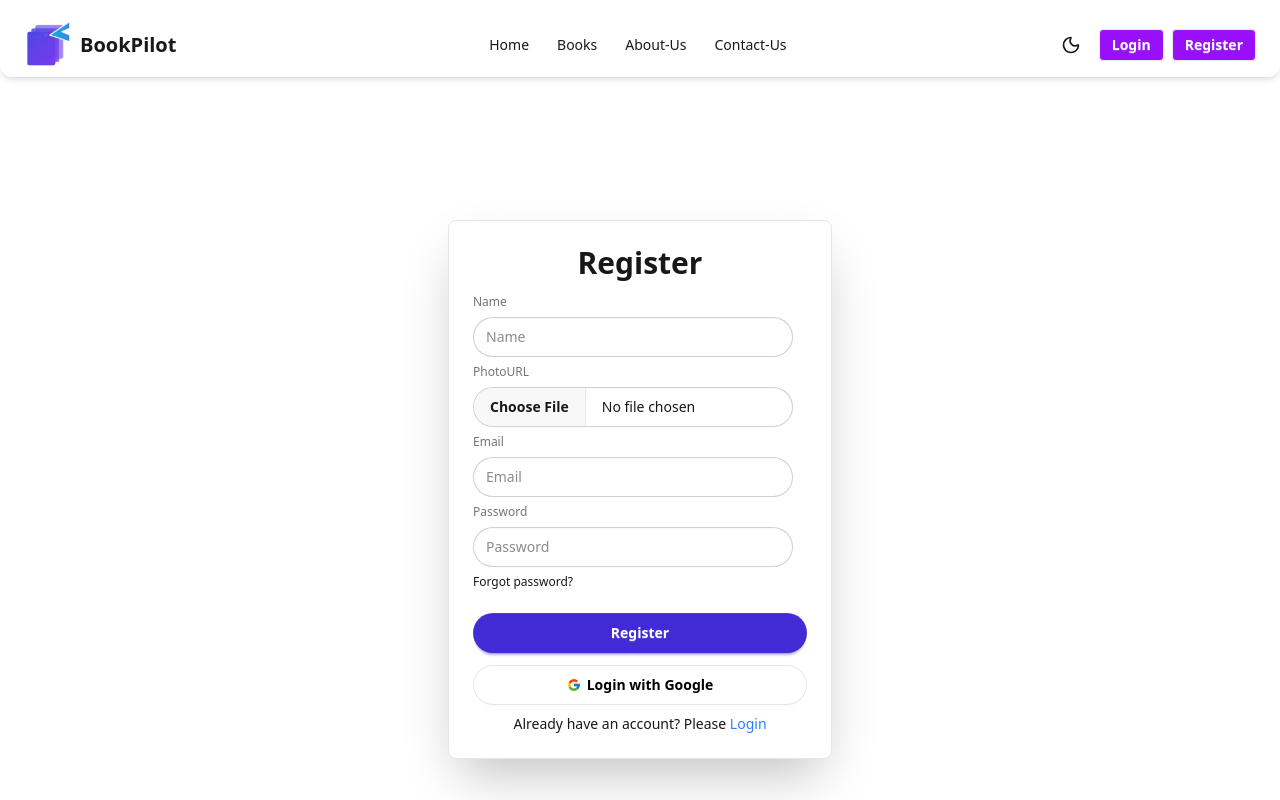
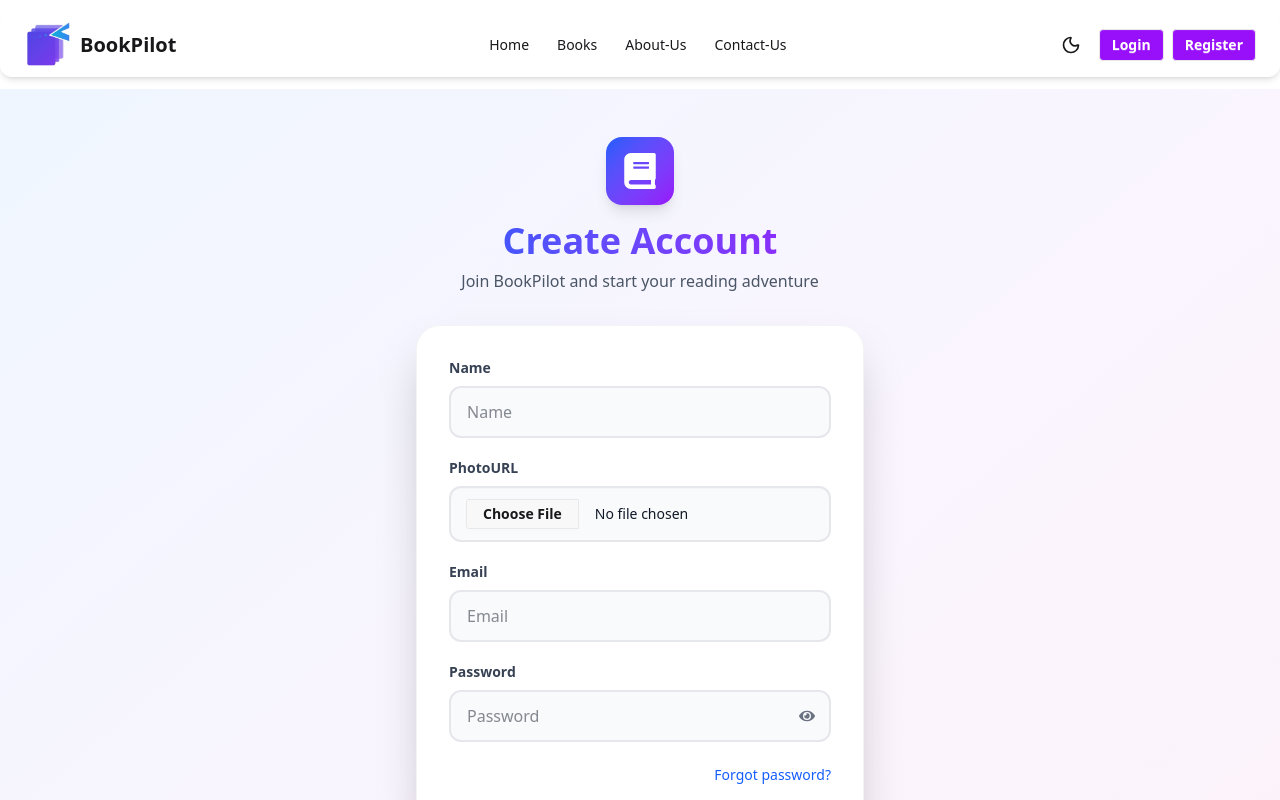
Before and after one commit to Fahim20223/bookpilot-client, a React (Vite) app: page /register in a window 1280 px wide. Shown: the top 800 px of the page. Built offline with nearby package versions, Linux system fonts and the light colour scheme; no server answers.

Commit message:
redeployed it

```diff
--- a/src/Auth/Register/Register.jsx
+++ b/src/Auth/Register/Register.jsx
@@ -1,13 +1,15 @@
-import React from "react";
+import React, { useState } from "react";
 import { useForm } from "react-hook-form";
 import { FcGoogle } from "react-icons/fc";
+import { FaEye, FaEyeSlash, FaBook } from "react-icons/fa";
 import { Link, useLocation, useNavigate } from "react-router";
 import useAuth from "../../hooks/useAuth";
-import axios from "axios";
 import { imageUpload, saveOrUpdateUser } from "../../utils";
 import { toast } from "react-toastify";
 
 const Register = () => {
+  const [showPassword, setShowPassword] = useState(false);
+
   const {
     register,
     handleSubmit,
@@ -46,49 +48,6 @@ const Register = () => {
       toast.error(error?.message);
     }
   };
-  // console.log("after register", data.photoURL[0]);
-  //   const profileImg = data.photoURL[0];
-
-  //   registerUser(data.email, data.password)
-  //     .then((result) => {
-  //       console.log(result.user);
-  //       //store the image in form data
-
-  //       const formData = new FormData();
-
-  //       formData.append("image", profileImg);
-
-  //       //send the photo to store and get the url
-  //       const image_API_URL = `https://api.imgbb.com/1/upload?key=${
-  //         import.meta.env.VITE_IMAGE_HOST_KEY
-  //       }`;
-
-  //       axios.post(image_API_URL, formData).then((res) => {
-  //         console.log("after image upload", res.data.data.url);
-
-  //         //update user profile to firebase
-  //         const userProfile = {
-  //           displayName: data.name,
-  //           photoURL: res.data.data.url,
-  //         };
-  //         updateUserProfile(userProfile)
-  //           .then(() => {
-  //             console.log("user profile updated done");
-  //             // Force refresh the user state
-  //             setUser({
-  //               ...result.user,
-  //               displayName: data.name,
-  //               photoURL: res.data.data.url,
-  //             });
-  //             navigate(location.state || "/");
-  //           })
-  //           .catch((error) => console.log(error));
-  //       });
-  //     })
-  //     .catch((error) => {
-  //       console.log(error);
-  //     });
-  // };
 
   const handleGoogleSignIn = async () => {
     try {
@@ -105,123 +64,174 @@ const Register = () => {
       console.log(error);
       toast.error(error?.message);
     }
-
-    // signInWithGoogle()
-    //   .then((result) => {
-    //     console.log("Google Sign-In Result:", result);
-    //     console.log("Google User Photo:", result.user.photoURL);
-    //     console.log("Google User Name:", result.user.displayName);
-    //     navigate(location?.state || "/");
-    //   })
-    //   .catch((error) => {
-    //     console.log("Google Sign-In Error:", error);
-    //   });
   };
 
   return (
+    <div className="min-h-screen flex items-center justify-center bg-linear-to-br from-blue-50 via-purple-50 to-pink-50 dark:from-gray-900 dark:via-gray-800 dark:to-gray-900 py-12 px-4 sm:px-6 lg:px-8">
+      <div className="w-full max-w-md">
+        {/* Logo and Header */}
+        <div className="text-center mb-8">
+          <div className="flex justify-center mb-4">
+            <div className="bg-linear-to-br from-blue-600 to-purple-600 p-4 rounded-2xl shadow-lg">
+              <FaBook className="text-4xl text-white" />
+            </div>
+          </div>
+          <h1 className="text-4xl font-bold bg-linear-to-r from-blue-600 to-purple-600 bg-clip-text text-transparent">
+            Create Account
+          </h1>
+          <p className="text-gray-600 dark:text-gray-400 mt-2">
+            Join BookPilot and start your reading adventure
+          </p>
+        </div>
+
+        {/* Register Card */}
+        <div className="bg-white dark:bg-gray-800 rounded-3xl shadow-2xl p-8 border border-gray-100 dark:border-gray-700">
+          <form
+            onSubmit={handleSubmit(handleRegistration)}
+            className="space-y-5"
+          >
+            {/* Name Field */}
             <div>
-      <div className="flex min-h-screen  items-center">
-        <div className="card bg-base-100 w-full mx-auto max-w-sm shrink-0 shadow-2xl border border-gray-200">
-          <div className="card-body">
-            <h1 className="text-3xl font-bold text-center">Register</h1>
-            <form onSubmit={handleSubmit(handleRegistration)}>
-              <fieldset className="fieldset">
-                {/* name field */}
-                <label className="label">Name</label>
+              <label className="block text-sm font-semibold text-gray-700 dark:text-gray-300 mb-2">
+                Name
+              </label>
               <input
                 type="text"
                 {...register("name", { required: true })}
-                  className="input rounded-full focus:border-0 focus:outline-gray-200"
+                className="w-full px-4 py-3 rounded-xl border-2 border-gray-200 dark:border-gray-600 bg-gray-50 dark:bg-gray-700 text-gray-900 dark:text-white focus:border-blue-500 dark:focus:border-blue-400 focus:outline-none focus:ring-2 focus:ring-blue-200 dark:focus:ring-blue-900 transition duration-200"
                 placeholder="Name"
               />
+              {errors.name?.type === "required" && (
+                <p className="text-red-500 text-sm mt-1">Name is required</p>
+              )}
+            </div>
 
-                {errors.name?.type === "required" && (
-                  <p className="text-red-500">Name is required</p>
-                )}
-
-                <label className="label">PhotoURL</label>
+            {/* Photo Upload Field */}
+            <div>
+              <label className="block text-sm font-semibold text-gray-700 dark:text-gray-300 mb-2">
+                PhotoURL
+              </label>
               <input
                 type="file"
                 {...register("photoURL", { required: true })}
-                  className="file-input rounded-full focus:border-0 focus:outline-gray-200"
+                className="file-input w-full px-4 py-3 rounded-xl border-2 border-gray-200 dark:border-gray-600 bg-gray-50 dark:bg-gray-700 text-gray-900 dark:text-white focus:border-blue-500 dark:focus:border-blue-400 focus:outline-none focus:ring-2 focus:ring-blue-200 dark:focus:ring-blue-900 transition duration-200 h-full"
                 placeholder="Photo URL"
               />
+              {errors.photoURL?.type === "required" && (
+                <p className="text-red-500 text-sm mt-1">Photo is required</p>
+              )}
+            </div>
 
-                {errors.photoURL?.type === "required" && (
-                  <p className="text-red-500">Photo is required</p>
-                )}
-
-                {/* email field */}
-                <label className="label">Email</label>
+            {/* Email Field */}
+            <div>
+              <label className="block text-sm font-semibold text-gray-700 dark:text-gray-300 mb-2">
+                Email
+              </label>
               <input
                 type="email"
                 {...register("email", { required: true })}
-                  className="input rounded-full focus:border-0 focus:outline-gray-200"
+                className="w-full px-4 py-3 rounded-xl border-2 border-gray-200 dark:border-gray-600 bg-gray-50 dark:bg-gray-700 text-gray-900 dark:text-white focus:border-blue-500 dark:focus:border-blue-400 focus:outline-none focus:ring-2 focus:ring-blue-200 dark:focus:ring-blue-900 transition duration-200"
                 placeholder="Email"
               />
+              {errors.email?.type === "required" && (
+                <p className="text-red-500 text-sm mt-1">Email is required</p>
+              )}
+            </div>
 
-                {errors.email?.type === "required" && (
-                  <p className="text-red-500">Email is required</p>
-                )}
-
-                {/* password field */}
-                <label className="label">Password</label>
+            {/* Password Field */}
+            <div>
+              <label className="block text-sm font-semibold text-gray-700 dark:text-gray-300 mb-2">
+                Password
+              </label>
+              <div className="relative">
                 <input
-                  type="password"
+                  type={showPassword ? "text" : "password"}
                   {...register("password", {
                     required: true,
                     minLength: 6,
                     pattern:
                       /^(?=.*[a-z])(?=.*[A-Z])(?=.*\d)(?=.*[@$!%*?&])[A-Za-z\d@$!%*?&]{6,}$/,
                   })}
-                  className="input rounded-full focus:border-0 focus:outline-gray-200"
+                  className="w-full px-4 py-3 rounded-xl border-2 border-gray-200 dark:border-gray-600 bg-gray-50 dark:bg-gray-700 text-gray-900 dark:text-white focus:border-blue-500 dark:focus:border-blue-400 focus:outline-none focus:ring-2 focus:ring-blue-200 dark:focus:ring-blue-900 transition duration-200"
                   placeholder="Password"
                 />
+                <button
+                  type="button"
+                  onClick={() => setShowPassword(!showPassword)}
+                  className="absolute right-4 top-1/2 -translate-y-1/2 text-gray-500 hover:text-gray-700 dark:text-gray-400 dark:hover:text-gray-200"
+                >
+                  {showPassword ? <FaEyeSlash /> : <FaEye />}
+                </button>
+              </div>
               {errors.password?.type === "required" && (
-                  <p className="text-red-500">Password is required</p>
+                <p className="text-red-500 text-sm mt-1">
+                  Password is required
+                </p>
               )}
-
               {errors.password?.type === "minLength" && (
-                  <p className="text-red-500">
+                <p className="text-red-500 text-sm mt-1">
                   Password must be at least 6 character long
                 </p>
               )}
-
               {errors.password?.type === "pattern" && (
-                  <p className="text-red-500">
+                <p className="text-red-500 text-sm mt-1">
                   Password must contain at least one uppercase letter, one
                   lowercase letter, one number, and one special character
                 </p>
               )}
+            </div>
 
-                {/* {passError && <p className="text-xs text-error">{passError}</p>} */}
-                <div>
-                  <a className="link link-hover">Forgot password?</a>
+            {/* Forgot Password Link */}
+            <div className="text-right">
+              <a className="text-sm text-blue-600 hover:text-blue-700 dark:text-blue-400 dark:hover:text-blue-300 font-medium cursor-pointer">
+                Forgot password?
+              </a>
             </div>
+
+            {/* Register Button */}
             <button
               type="submit"
-                  className={`btn text-white mt-4 rounded-full btn-primary dark:bg-orange-600 border-0`}
+              className="w-full py-3.5 bg-purple-600 hover:bg-purple-500 text-white font-semibold rounded-xl shadow-lg hover:shadow-2xl transform hover:-translate-y-0.5 transition duration-200 dark:bg-orange-500 dark:hover:bg-purple-600"
             >
               Register
             </button>
-              </fieldset>
           </form>
 
+          {/* Divider */}
+          <div className="flex items-center my-6">
+            <div className="flex-1 border-t border-gray-300 dark:border-gray-600"></div>
+            <span className="px-4 text-sm text-gray-500 dark:text-gray-400 font-medium">
+              OR
+            </span>
+            <div className="flex-1 border-t border-gray-300 dark:border-gray-600"></div>
+          </div>
+
+          {/* Google Register Button */}
           <button
             onClick={handleGoogleSignIn}
-              className="btn bg-white rounded-full text-black border-[#e5e5e5]"
+            className="w-full py-3.5 bg-white dark:bg-gray-700 border-2 border-gray-300 dark:border-gray-600 hover:bg-gray-50 dark:hover:bg-gray-600 text-gray-700 dark:text-gray-200 font-semibold rounded-xl shadow-md hover:shadow-lg transition duration-200 flex items-center justify-center gap-3"
           >
-              <FcGoogle />
+            <FcGoogle className="text-2xl" />
             Login with Google
           </button>
-            <p className="text-center">
+
+          {/* Login Link */}
+          <p className="text-center mt-6 text-gray-600 dark:text-gray-400">
             Already have an account? Please{" "}
-              <Link to={"/login"} className="text-blue-500 hover:text-blue-800">
+            <Link
+              to="/login"
+              className="text-blue-600 hover:text-blue-700 dark:text-blue-400 dark:hover:text-blue-300 font-semibold"
+            >
               Login
-              </Link>{" "}
+            </Link>
           </p>
         </div>
-        </div>
+
+        {/* Footer Note */}
+        <p className="text-center mt-6 text-sm text-gray-500 dark:text-gray-400">
+          By creating an account, you agree to BookPilot's Terms of Service and
+          Privacy Policy
+        </p>
       </div>
     </div>
   );
```
Lines whose indentation alone changed are shown as unchanged.
